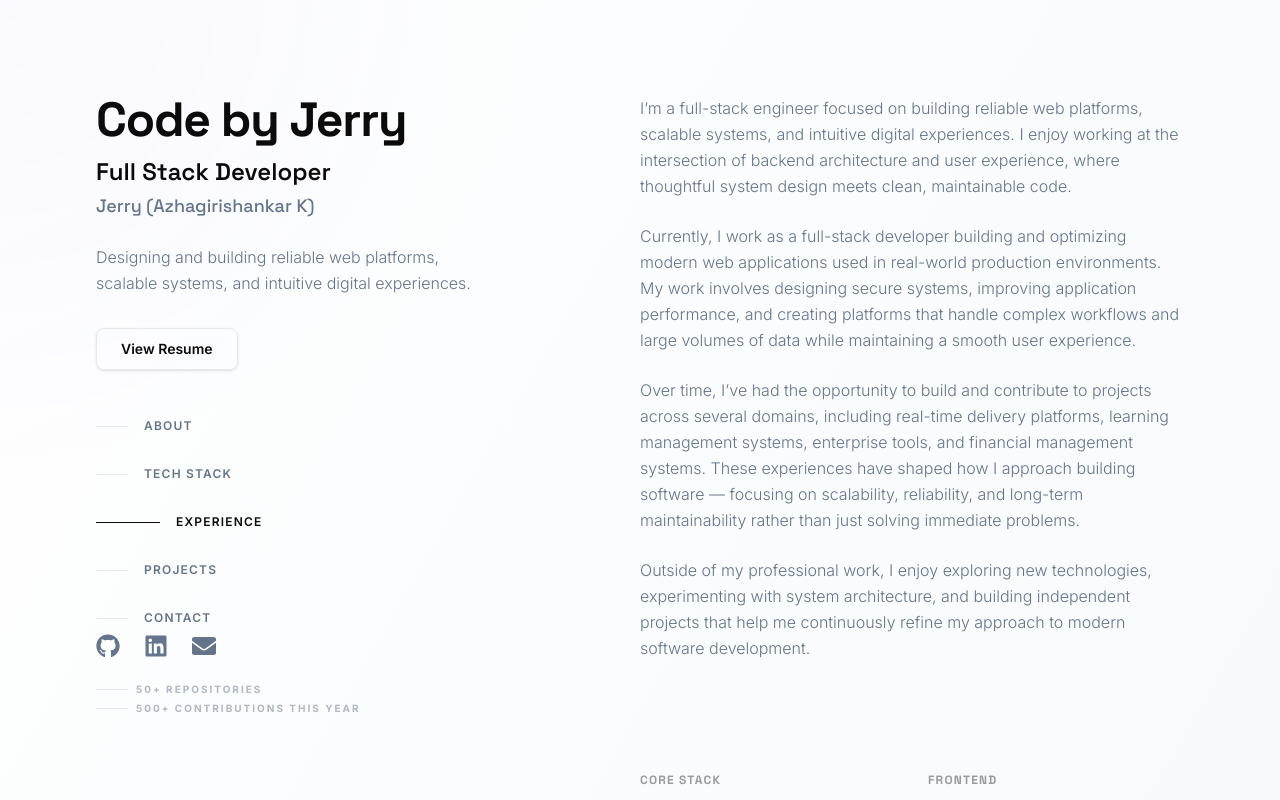
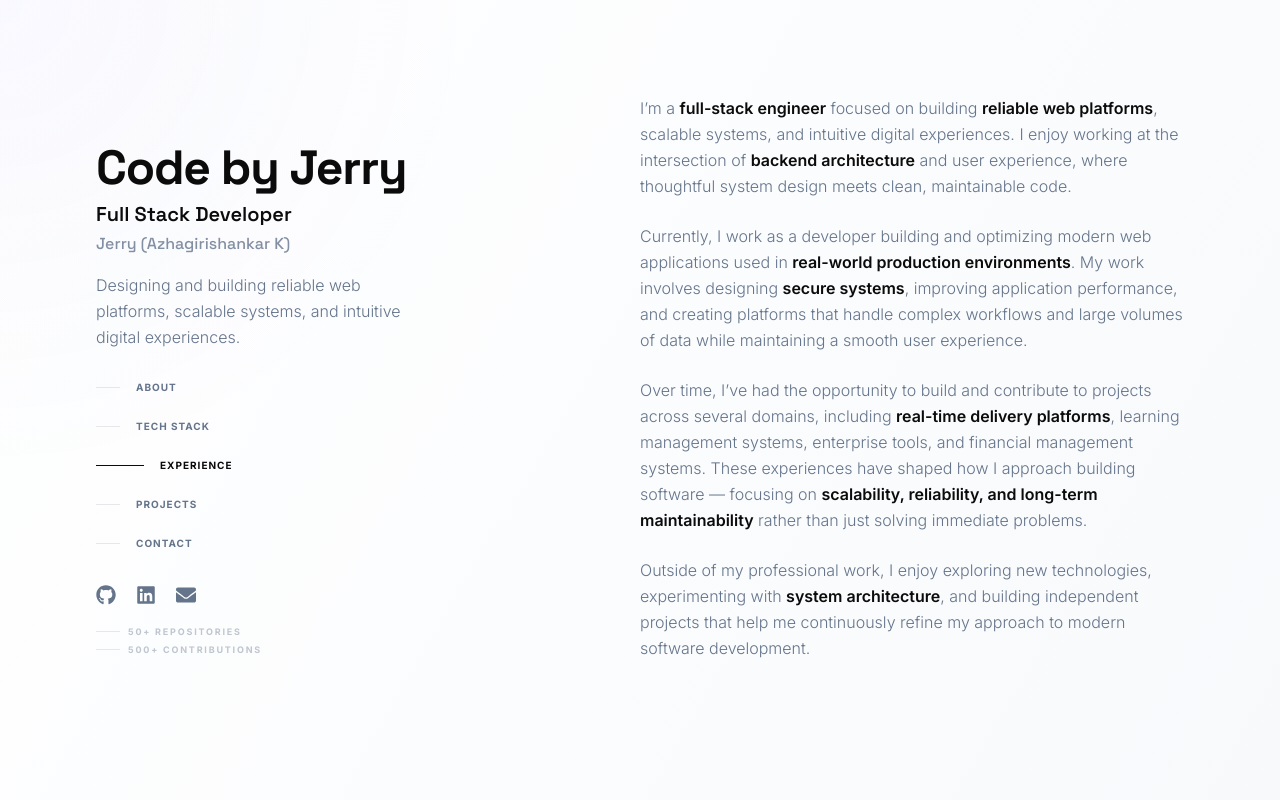
Before and after one commit to code-by-jerry/code-by-jerry, a React (Vite) app: page / in a window 1280 px wide. Shown: the top 800 px of the page. Built offline with nearby package versions, Linux system fonts and the light colour scheme.

Commit message:
#2 Simple Layout Changes

```diff
--- a/package.json
+++ b/package.json
@@ -10,6 +10,8 @@
     "preview": "vite preview"
   },
   "dependencies": {
+    "@react-three/drei": "^10.7.7",
+    "@react-three/fiber": "^9.5.0",
     "@tailwindcss/vite": "^4.2.1",
     "autoprefixer": "^10.4.27",
     "framer-motion": "^12.36.0",
--- a/src/App.jsx
+++ b/src/App.jsx
@@ -1,6 +1,7 @@
 import { useEffect, useState, useRef } from 'react'
 import Lenis from 'lenis'
 import gsap from 'gsap'
+import { ScrollTrigger } from 'gsap/ScrollTrigger'
 import Hero from './components/Hero'
 import About from './components/About'
 import TechStack from './components/TechStack'
@@ -8,6 +9,8 @@ import Projects from './components/Projects'
 import Experience from './components/Experience'
 import Contact from './components/Contact'
 import './App.css'
+
+gsap.registerPlugin(ScrollTrigger)
 
 function App() {
   const [mousePosition, setMousePosition] = useState({ x: 0, y: 0 });
@@ -63,6 +66,54 @@ function App() {
     return () => ctx.revert();
   }, []);
 
+  useEffect(() => {
+    const sections = ['#about', '#tech', '#experience', '#projects', '#contact'];
+
+    sections.forEach((section) => {
+      gsap.fromTo(section,
+        {
+          opacity: 0,
+          y: 20
+        },
+        {
+          opacity: 1,
+          y: 0,
+          duration: 1,
+          ease: "power2.out",
+          scrollTrigger: {
+            trigger: section,
+            start: "top 85%",
+            toggleActions: "play none none reverse"
+          }
+        }
+      );
+    });
+
+    // Stagger animation for tech items
+    gsap.fromTo(".tech-item",
+      {
+        opacity: 0,
+        scale: 0.8
+      },
+      {
+        opacity: 1,
+        scale: 1,
+        duration: 0.5,
+        stagger: 0.05,
+        ease: "back.out(1.7)",
+        scrollTrigger: {
+          trigger: "#tech",
+          start: "top 80%",
+          toggleActions: "play none none reverse"
+        }
+      }
+    );
+
+    return () => {
+      ScrollTrigger.getAll().forEach(t => t.kill());
+    };
+  }, []);
+
   return (
     <div ref={appRef} className="hero-bg text-text font-sans selection:bg-accent selection:text-background relative min-h-screen">
 
--- a/src/components/About.jsx
+++ b/src/components/About.jsx
@@ -7,16 +7,16 @@ export default function About() {
 
       <div className="text-text-secondary text-base leading-relaxed space-y-6 max-w-2xl font-light">
         <p>
-          I’m a full-stack engineer focused on building reliable web platforms, scalable systems, and intuitive digital experiences. I enjoy working at the intersection of backend architecture and user experience, where thoughtful system design meets clean, maintainable code.
+          I’m a <span className="text-primary font-semibold">full-stack engineer</span> focused on building <span className="text-primary font-semibold">reliable web platforms</span>, scalable systems, and intuitive digital experiences. I enjoy working at the intersection of <span className="text-primary font-semibold">backend architecture</span> and user experience, where thoughtful system design meets clean, maintainable code.
         </p>
         <p>
-          Currently, I work as a full-stack developer building and optimizing modern web applications used in real-world production environments. My work involves designing secure systems, improving application performance, and creating platforms that handle complex workflows and large volumes of data while maintaining a smooth user experience.
+          Currently, I work as a developer building and optimizing modern web applications used in <span className="text-primary font-semibold">real-world production environments</span>. My work involves designing <span className="text-primary font-semibold">secure systems</span>, improving application performance, and creating platforms that handle complex workflows and large volumes of data while maintaining a smooth user experience.
         </p>
         <p>
-          Over time, I’ve had the opportunity to build and contribute to projects across several domains, including real-time delivery platforms, learning management systems, enterprise tools, and financial management systems. These experiences have shaped how I approach building software — focusing on scalability, reliability, and long-term maintainability rather than just solving immediate problems.
+          Over time, I’ve had the opportunity to build and contribute to projects across several domains, including <span className="text-primary font-semibold">real-time delivery platforms</span>, learning management systems, enterprise tools, and financial management systems. These experiences have shaped how I approach building software — focusing on <span className="text-primary font-semibold">scalability, reliability, and long-term maintainability</span> rather than just solving immediate problems.
         </p>
         <p>
-          Outside of my professional work, I enjoy exploring new technologies, experimenting with system architecture, and building independent projects that help me continuously refine my approach to modern software development.
+          Outside of my professional work, I enjoy exploring new technologies, experimenting with <span className="text-primary font-semibold">system architecture</span>, and building independent projects that help me continuously refine my approach to modern software development.
         </p>
       </div>
     </section>
--- a/src/components/Experience.jsx
+++ b/src/components/Experience.jsx
@@ -89,6 +89,15 @@ export default function Experience() {
           </div>
         ))}
       </div>
+
+      <div className="mt-12">
+        <a href="/resume.pdf" target="_blank" rel="noopener noreferrer" className="group inline-flex items-center gap-2 text-primary text-sm font-bold uppercase tracking-widest transition-colors hover:text-accent">
+          View Full Resume
+          <svg xmlns="http://www.w3.org/2000/svg" viewBox="0 0 20 20" fill="currentColor" className="w-4 h-4 transition-transform group-hover:translate-x-1">
+            <path fillRule="evenodd" d="M3 10a.75.75 0 01.75-.75h10.638L10.23 5.29a.75.75 0 111.04-1.08l5.5 5.25a.75.75 0 010 1.08l-5.5 5.25a.75.75 0 11-1.04-1.08l4.158-3.96H3.75A.75.75 0 013 10z" clipRule="evenodd" />
+          </svg>
+        </a>
+      </div>
     </section>
   );
 }
--- a/src/components/Hero.jsx
+++ b/src/components/Hero.jsx
@@ -32,86 +32,80 @@ export default function Hero() {
   }, []);
 
   return (
-    <div className="flex flex-col justify-between h-full w-full relative z-10">
-      <div>
-        <h1 className="text-4xl md:text-5xl lg:text-5xl font-bold font-display tracking-tight text-primary mb-3">
+    <div className="flex flex-col justify-between h-full w-full relative z-10 lg:py-12">
+      <div className="flex flex-col">
+        <h1 className="text-4xl md:text-5xl lg:text-5xl font-bold font-display tracking-tight text-primary mb-2">
           Code by Jerry
         </h1>
-        <h2 className="text-xl md:text-2xl font-semibold font-display text-primary mb-1">
+        <h2 className="text-lg md:text-xl font-semibold font-display text-primary mb-1">
           Full Stack Developer
         </h2>
-        <h3 className="text-lg font-medium font-display text-text-secondary mb-6">
+        <h3 className="text-base font-medium font-display text-text-secondary mb-4 opacity-80">
           Jerry (Azhagirishankar K)
         </h3>
 
-        <p className="text-base text-text-secondary w-full max-w-sm font-light mb-8 leading-relaxed">
+        <p className="text-sm md:text-base text-text-secondary w-full max-w-xs font-light mb-6 leading-relaxed">
           Designing and building reliable web platforms, scalable systems, and intuitive digital experiences.
         </p>
 
-        <div className="mt-2 mb-10 w-max">
-          <a href="/resume.pdf" target="_blank" rel="noopener noreferrer" className="group flex items-center justify-center px-6 py-2.5 rounded-lg border border-border text-primary text-sm font-semibold transition-all hover:bg-surface hover:-translate-y-0.5 shadow-sm hover:shadow active:scale-95">
-            View Resume
-          </a>
-        </div>
-
         {/* Navigation links */}
-        <nav className="hidden lg:block mt-8">
-          <ul className="flex flex-col gap-4">
+        <nav className="hidden lg:block">
+          <ul className="flex flex-col gap-3">
             <li>
-              <a href="#about" className={`group flex items-center gap-4 py-2 w-max transition-colors ${activeSection === 'about' ? 'text-primary' : 'text-text-secondary hover:text-primary'}`}>
-                <span className={`h-[1px] transition-all duration-300 ${activeSection === 'about' ? 'w-16 bg-primary' : 'w-8 bg-border group-hover:w-16 group-hover:bg-primary'}`}></span>
-                <span className="text-xs font-semibold uppercase tracking-widest">About</span>
+              <a href="#about" className={`group flex items-center gap-4 py-1.5 w-max transition-colors ${activeSection === 'about' ? 'text-primary' : 'text-text-secondary hover:text-primary'}`}>
+                <span className={`h-[1px] transition-all duration-300 ${activeSection === 'about' ? 'w-12 bg-primary' : 'w-6 bg-border group-hover:w-12 group-hover:bg-primary'}`}></span>
+                <span className="text-[10px] font-bold uppercase tracking-widest">About</span>
               </a>
             </li>
             <li>
-              <a href="#tech" className={`group flex items-center gap-4 py-2 w-max transition-colors ${activeSection === 'tech' ? 'text-primary' : 'text-text-secondary hover:text-primary'}`}>
-                <span className={`h-[1px] transition-all duration-300 ${activeSection === 'tech' ? 'w-16 bg-primary' : 'w-8 bg-border group-hover:w-16 group-hover:bg-primary'}`}></span>
-                <span className="text-xs font-semibold uppercase tracking-widest">Tech Stack</span>
+              <a href="#tech" className={`group flex items-center gap-4 py-1.5 w-max transition-colors ${activeSection === 'tech' ? 'text-primary' : 'text-text-secondary hover:text-primary'}`}>
+                <span className={`h-[1px] transition-all duration-300 ${activeSection === 'tech' ? 'w-12 bg-primary' : 'w-6 bg-border group-hover:w-12 group-hover:bg-primary'}`}></span>
+                <span className="text-[10px] font-bold uppercase tracking-widest">Tech Stack</span>
               </a>
             </li>
             <li>
-              <a href="#experience" className={`group flex items-center gap-4 py-2 w-max transition-colors ${activeSection === 'experience' ? 'text-primary' : 'text-text-secondary hover:text-primary'}`}>
-                <span className={`h-[1px] transition-all duration-300 ${activeSection === 'experience' ? 'w-16 bg-primary' : 'w-8 bg-border group-hover:w-16 group-hover:bg-primary'}`}></span>
-                <span className="text-xs font-semibold uppercase tracking-widest">Experience</span>
+              <a href="#experience" className={`group flex items-center gap-4 py-1.5 w-max transition-colors ${activeSection === 'experience' ? 'text-primary' : 'text-text-secondary hover:text-primary'}`}>
+                <span className={`h-[1px] transition-all duration-300 ${activeSection === 'experience' ? 'w-12 bg-primary' : 'w-6 bg-border group-hover:w-12 group-hover:bg-primary'}`}></span>
+                <span className="text-[10px] font-bold uppercase tracking-widest">Experience</span>
               </a>
             </li>
             <li>
-              <a href="#projects" className={`group flex items-center gap-4 py-2 w-max transition-colors ${activeSection === 'projects' ? 'text-primary' : 'text-text-secondary hover:text-primary'}`}>
-                <span className={`h-[1px] transition-all duration-300 ${activeSection === 'projects' ? 'w-16 bg-primary' : 'w-8 bg-border group-hover:w-16 group-hover:bg-primary'}`}></span>
-                <span className="text-xs font-semibold uppercase tracking-widest">Projects</span>
+              <a href="#projects" className={`group flex items-center gap-4 py-1.5 w-max transition-colors ${activeSection === 'projects' ? 'text-primary' : 'text-text-secondary hover:text-primary'}`}>
+                <span className={`h-[1px] transition-all duration-300 ${activeSection === 'projects' ? 'w-12 bg-primary' : 'w-6 bg-border group-hover:w-12 group-hover:bg-primary'}`}></span>
+                <span className="text-[10px] font-bold uppercase tracking-widest">Projects</span>
               </a>
             </li>
             <li>
-              <a href="#contact" className={`group flex items-center gap-4 py-2 w-max transition-colors ${activeSection === 'contact' ? 'text-primary' : 'text-text-secondary hover:text-primary'}`}>
-                <span className={`h-[1px] transition-all duration-300 ${activeSection === 'contact' ? 'w-16 bg-primary' : 'w-8 bg-border group-hover:w-16 group-hover:bg-primary'}`}></span>
-                <span className="text-xs font-semibold uppercase tracking-widest">Contact</span>
+              <a href="#contact" className={`group flex items-center gap-4 py-1.5 w-max transition-colors ${activeSection === 'contact' ? 'text-primary' : 'text-text-secondary hover:text-primary'}`}>
+                <span className={`h-[1px] transition-all duration-300 ${activeSection === 'contact' ? 'w-12 bg-primary' : 'w-6 bg-border group-hover:w-12 group-hover:bg-primary'}`}></span>
+                <span className="text-[10px] font-bold uppercase tracking-widest">Contact</span>
               </a>
             </li>
           </ul>
         </nav>
       </div>
 
-      <div className="mt-12 lg:mt-0 flex flex-col gap-6">
-        <div className="flex items-center gap-6">
-          <a href="https://github.com/code-by-jerry" aria-label="GitHub" target="_blank" rel="noopener noreferrer" className="text-text-secondary hover:text-primary transition-colors hover:-translate-y-1 transform duration-200">
-            <FaGithub size={24} />
+      <div className="mt-8 lg:mt-0 flex flex-col gap-5">
+        <div className="flex items-center gap-5 text-text-secondary">
+          <a href="https://github.com/code-by-jerry" aria-label="GitHub" target="_blank" rel="noopener noreferrer" className="hover:text-primary transition-colors hover:-translate-y-0.5 duration-200">
+            <FaGithub size={20} />
           </a>
-          <a href="https://linkedin.com/in/code-by-jerry" aria-label="LinkedIn" target="_blank" rel="noopener noreferrer" className="text-text-secondary hover:text-primary transition-colors hover:-translate-y-1 transform duration-200">
-            <FaLinkedin size={24} />
+          <a href="https://linkedin.com/in/code-by-jerry" aria-label="LinkedIn" target="_blank" rel="noopener noreferrer" className="hover:text-primary transition-colors hover:-translate-y-0.5 duration-200">
+            <FaLinkedin size={20} />
           </a>
-          <a href="mailto:contact@codebyjerry.online" aria-label="Email" className="text-text-secondary hover:text-primary transition-colors hover:-translate-y-1 transform duration-200">
-            <FaEnvelope size={24} />
+          <a href="mailto:contact@codebyjerry.online" aria-label="Email" className="hover:text-primary transition-colors hover:-translate-y-0.5 duration-200">
+            <FaEnvelope size={20} />
           </a>
         </div>
 
-        <div className="flex flex-col gap-1 text-[10px] uppercase tracking-[0.2em] font-bold text-text-secondary/50">
+        <div className="flex flex-col gap-1 text-[9px] uppercase tracking-[0.2em] font-bold text-text-secondary/40">
           <div className="flex items-center gap-2">
-            <span className="w-8 h-[1px] bg-border"></span>
+            <span className="w-6 h-[1px] bg-border"></span>
             <span>50+ repositories</span>
           </div>
           <div className="flex items-center gap-2">
-            <span className="w-8 h-[1px] bg-border"></span>
-            <span>500+ contributions this year</span>
+            <span className="w-6 h-[1px] bg-border"></span>
+            <span>500+ contributions</span>
           </div>
         </div>
       </div>
--- a/src/components/Projects.jsx
+++ b/src/components/Projects.jsx
@@ -109,6 +109,14 @@ export default function Projects() {
         ))}
       </div>
 
+      <div className="mt-12">
+        <a href="https://github.com/code-by-jerry?tab=repositories" target="_blank" rel="noopener noreferrer" className="group inline-flex items-center gap-2 text-primary text-sm font-bold uppercase tracking-widest transition-colors hover:text-accent">
+          View Full Project Archive
+          <svg xmlns="http://www.w3.org/2000/svg" viewBox="0 0 20 20" fill="currentColor" className="w-4 h-4 transition-transform group-hover:translate-x-1">
+            <path fillRule="evenodd" d="M3 10a.75.75 0 01.75-.75h10.638L10.23 5.29a.75.75 0 111.04-1.08l5.5 5.25a.75.75 0 010 1.08l-5.5 5.25a.75.75 0 11-1.04-1.08l4.158-3.96H3.75A.75.75 0 013 10z" clipRule="evenodd" />
+          </svg>
+        </a>
+      </div>
     </section>
   );
 }
--- a/src/components/TechStack.jsx
+++ b/src/components/TechStack.jsx
@@ -32,7 +32,7 @@ export default function TechStack() {
             </h3>
             <ul className="flex flex-wrap gap-2" aria-label={`${cat.title} technologies`}>
               {cat.tech.map((t, idx) => (
-                <li key={idx} className="flex items-center rounded-full bg-accent/5 border border-accent/10 px-3 py-1 text-xs font-semibold leading-5 text-accent shadow-sm">
+                <li key={idx} className="tech-item flex items-center rounded-full bg-accent/5 border border-accent/10 px-3 py-1 text-xs font-semibold leading-5 text-accent shadow-sm">
                   {t}
                 </li>
               ))}
```
Also changed, not shown: 1 other file (tests, documents, lock files or other folders).
